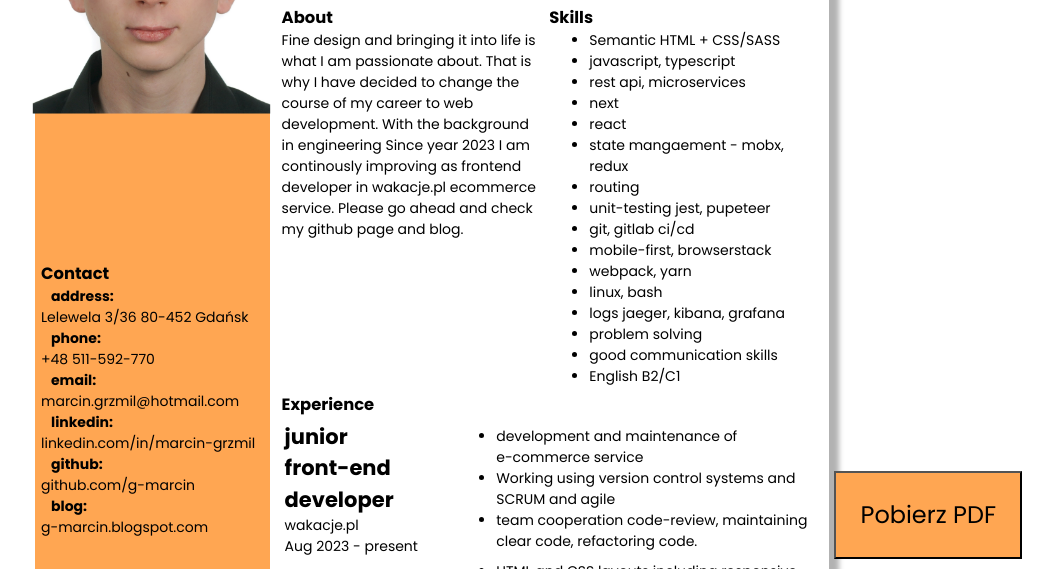
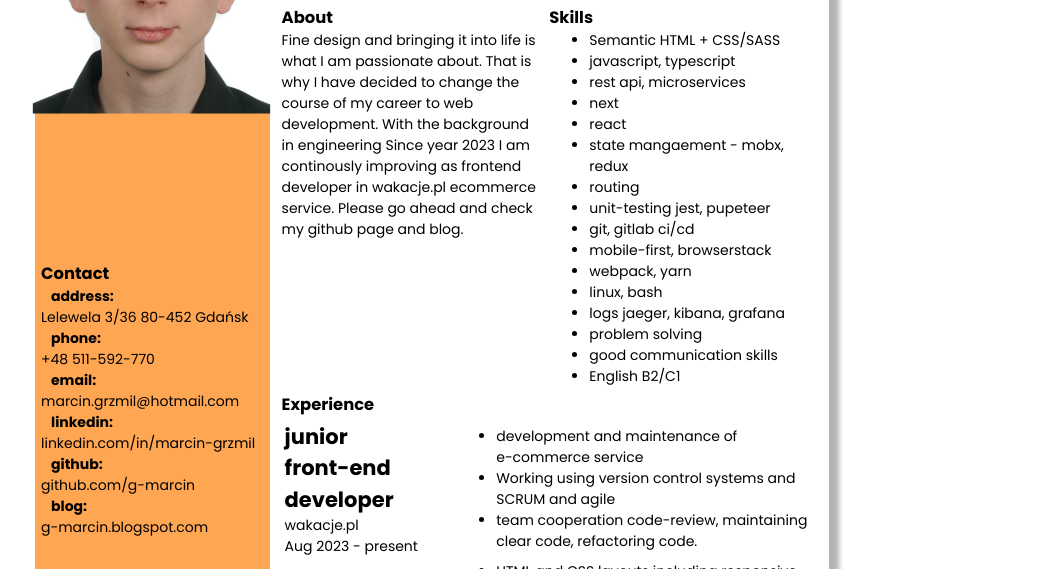
Before and after one commit to g-marcin/cv-html, a website with bundled scripts: page index.html in a window 1280 px wide. Shown: the part 191-760 px from the top of the page, without its empty margins (208-1261 px from the left). Built offline with nearby package versions, Linux system fonts and the light colour scheme.

Commit message:
disable get-pdf button

```diff
--- a/index.html
+++ b/index.html
@@ -182,6 +182,6 @@
     </footer>
    </section>
     </main>
-    <button class="getPdf-button"  onclick="fetchPdf()" >Pobierz PDF</button>
-</body>
+<!--     <button class="getPdf-button"  onclick="fetchPdf()" >Pobierz PDF</button>
+</body> -->
 </html>
```
